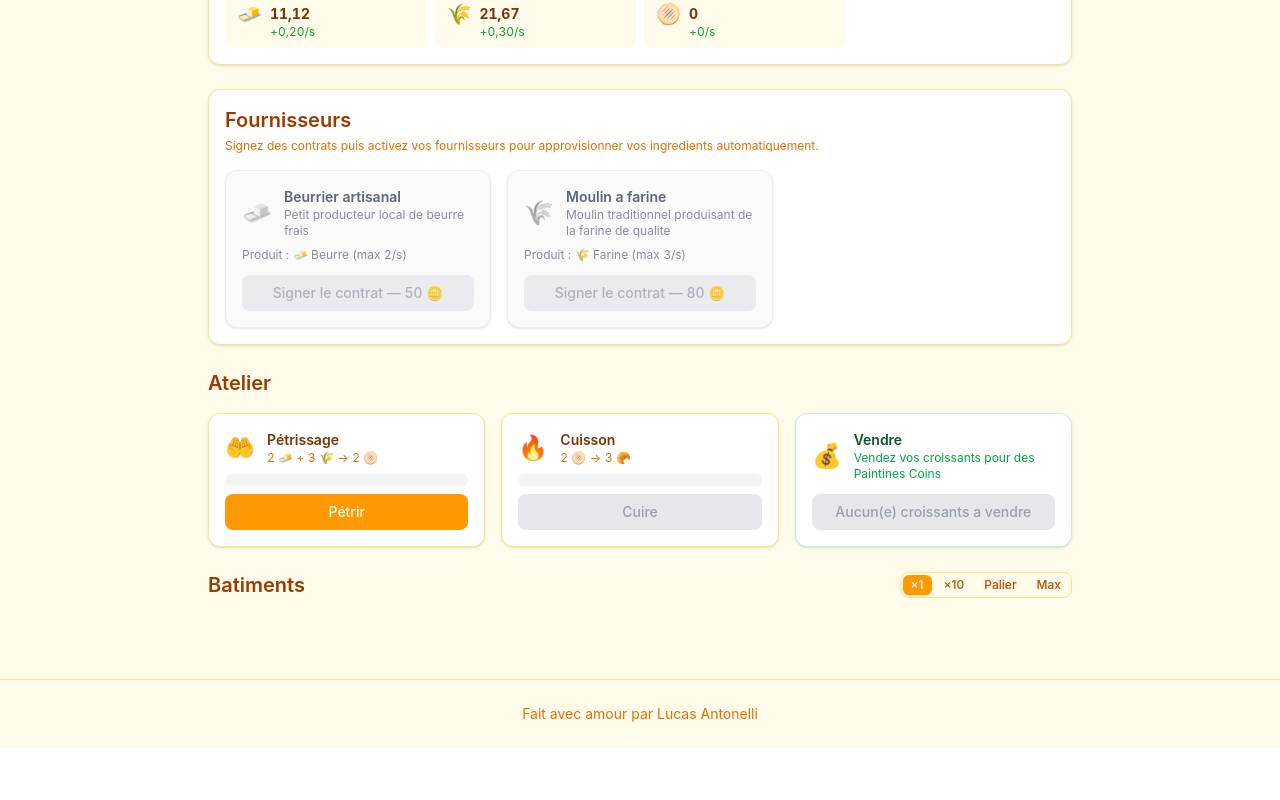
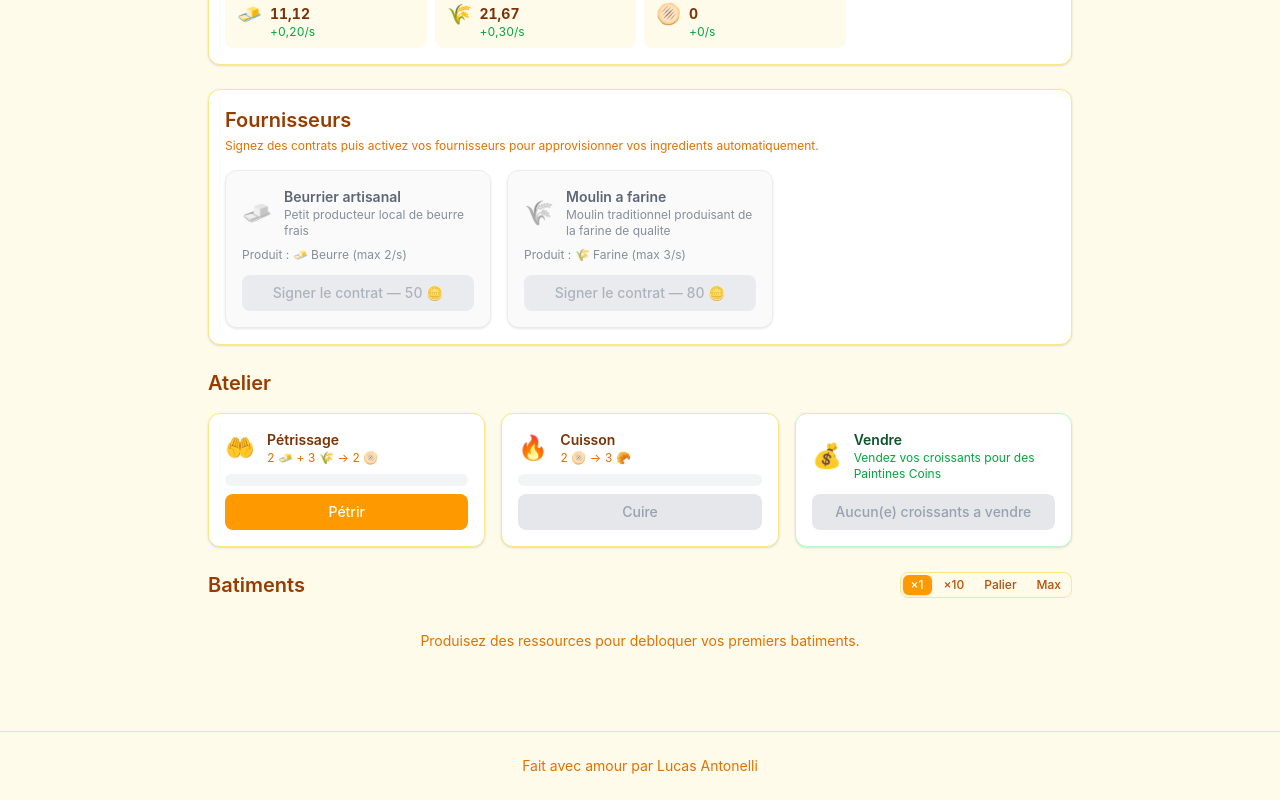
Before and after one commit to vuldov/PaintineIdle, a React (Vite) app: page / in a window 1280 px wide. Shown: the part 319-1119 px from the top of the page. Before the commit the page ends 1067 px from the top, so only its background shows below. Built offline with nearby package versions, Linux system fonts and the light colour scheme.

Commit message:
🐛 Fix affichage des débits négatifs

```diff
--- a/src/components/game/ProductPage.tsx
+++ b/src/components/game/ProductPage.tsx
@@ -6,10 +6,15 @@ import { SupplierPanel } from './SupplierPanel'
 import { CraftingPanel } from './CraftingPanel'
 import { UpgradePanel } from './UpgradePanel'
 import { BatimentCard, BuyModeSelector } from './BatimentCard'
+import { useBuildingStore } from '@/store/buildingStore'
 
 export function ProductPage() {
   const activeProduct = useProductStore((s) => s.activeProduct)
   const bundle = PRODUCT_REGISTRY[activeProduct]
+  const buildings = useBuildingStore((s) => s.buildings[activeProduct])
+  const hasUnlockedBuilding = bundle?.buildingOrder.some(
+    (id) => buildings?.[id as string]?.unlocked
+  )
 
   if (!bundle) return null
 
@@ -30,11 +35,17 @@ export function ProductPage() {
           </h2>
           <BuyModeSelector />
         </div>
-        <div className="grid grid-cols-1 md:grid-cols-2 gap-4">
-          {bundle.buildingOrder.map((id) => (
-            <BatimentCard key={id as string} buildingId={id} />
-          ))}
-        </div>
+        {hasUnlockedBuilding ? (
+          <div className="grid grid-cols-1 md:grid-cols-2 gap-4">
+            {bundle.buildingOrder.map((id) => (
+              <BatimentCard key={id as string} buildingId={id} />
+            ))}
+          </div>
+        ) : (
+          <p className="text-sm text-amber-600 text-center py-4">
+            Produisez des ressources pour debloquer vos premiers batiments.
+          </p>
+        )}
       </section>
     </ProductProvider>
   )
--- a/src/hooks/useGameLoop.ts
+++ b/src/hooks/useGameLoop.ts
@@ -98,10 +98,12 @@ function getActiveProductIds(
 
 /**
  * Build the per-second rates shown in the UI.
- * All rates are real (post-clamping/throttle) so the player sees actual gains and losses.
+ * Uses theoretical (pre-throttle) building rates so the display stays stable
+ * even when a resource is bottlenecked at 0.
+ * Supplier rates are added from actual (post-throttle) values.
  */
 function buildDisplayPerSecond(
-  buildingDeltas: Record<string, Decimal>,
+  theoreticalNet: Record<string, Decimal>,
   supplierResult: SupplierTickResult,
   delta: number,
 ): Record<string, Decimal> {
@@ -109,12 +111,12 @@ function buildDisplayPerSecond(
 
   const display: Record<string, Decimal> = {}
 
-  // Real per-second from actual building deltas (post-throttle)
-  for (const [rid, d] of Object.entries(buildingDeltas)) {
-    display[rid] = d.div(delta)
+  // Theoretical per-second from building production (pre-throttle)
+  for (const [rid, rate] of Object.entries(theoreticalNet)) {
+    display[rid] = rate
   }
 
-  // Suppliers: real (post-throttle)
+  // Suppliers: actual (post-throttle)
   for (const [rid, d] of Object.entries(supplierResult.resourceDeltas)) {
     display[rid] = (display[rid] ?? new Decimal(0)).add(d.div(delta))
   }
@@ -190,7 +192,7 @@ function executeTick(delta: number) {
 
   // 4. Display per-second rates (include all known resources so stale values get zeroed)
   const knownResources = resourceStore.getAllResources()
-  const displayRates = buildDisplayPerSecond(buildingDeltas, supplierResult, delta)
+  const displayRates = buildDisplayPerSecond(totalResult.totalNet, supplierResult, delta)
   for (const rid of Object.keys(knownResources)) {
     if (!(rid in displayRates)) {
       displayRates[rid] = new Decimal(0)
```
